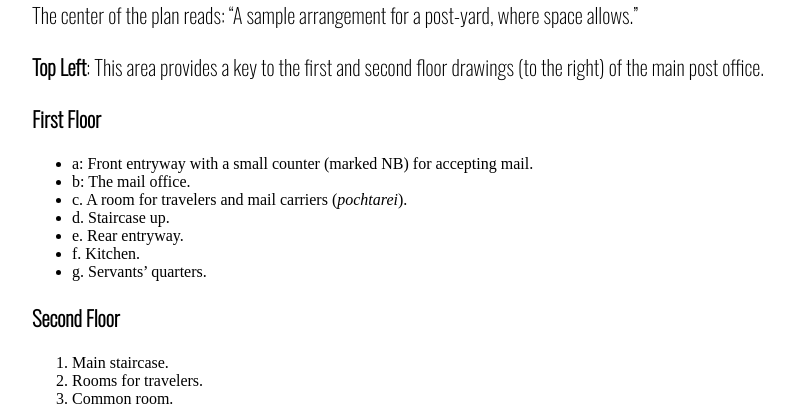
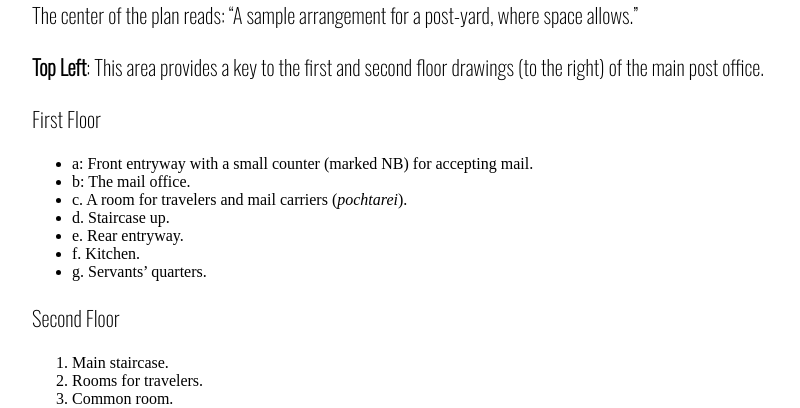
Before and after one commit to jwr12/imperial_russian_post_office_1782, a Jekyll site: the page built from 002_source.md, in a window 1280 px wide. Shown: the part 1483-1891 px from the top of the page, without its empty margins (224-1024 px from the left). Built offline with Jekyll 4.4.1, drawn with Linux system fonts in a browser that asks for light colours.

```diff
--- a/002_source.md
+++ b/002_source.md
@@ -36,7 +36,7 @@ The center of the plan reads: "A sample arrangement for a post-yard, where space
 **Top Left**:
 This area provides a key to the first and second floor drawings (to the right) of the main post office.
 
-**First Floor**
+First Floor
 
 - a: Front entryway with a small counter (marked NB) for accepting mail.
 - b: The mail office.
@@ -46,7 +46,7 @@ This area provides a key to the first and second floor drawings (to the right) o
 - f. Kitchen.
 - g. Servants' quarters.
 
-**Second Floor**
+Second Floor
 
 1. Main staircase.
 2. Rooms for travelers.
```
